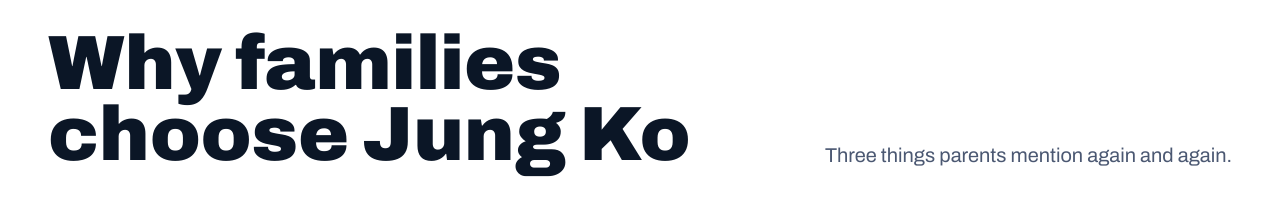
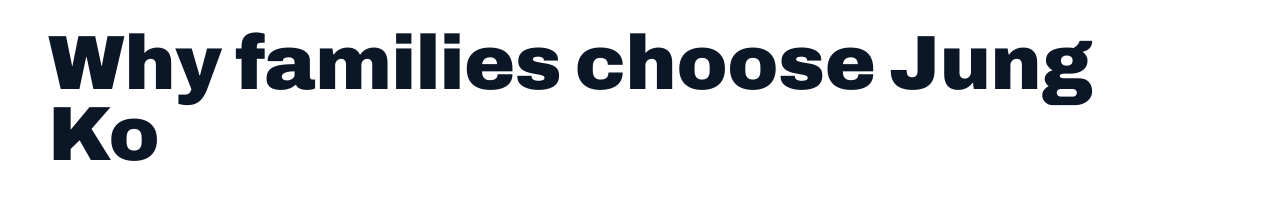
Before and after one commit to KisanthK/Jung-Ko-Taekwondo-Website, a plain HTML site: page index.html in a window 1280 px wide. Shown: the part 4040-4264 px from the top of the page. Drawn offline with Linux system fonts and the light colour scheme; grey boxes are pictures that could not be loaded.

Commit message:
Remove paragraph from 'Why families choose Jung Ko' section
Removed a paragraph about parents' mentions.

```diff
--- a/index.html
+++ b/index.html
@@ -268,7 +268,6 @@
         <div class="wrap">
           <div class="head">
             <h2>Why families choose Jung Ko</h2>
-            <p>Three things parents mention again and again.</p>
           </div>
           <div class="why">
             <article class="why-row">
```
